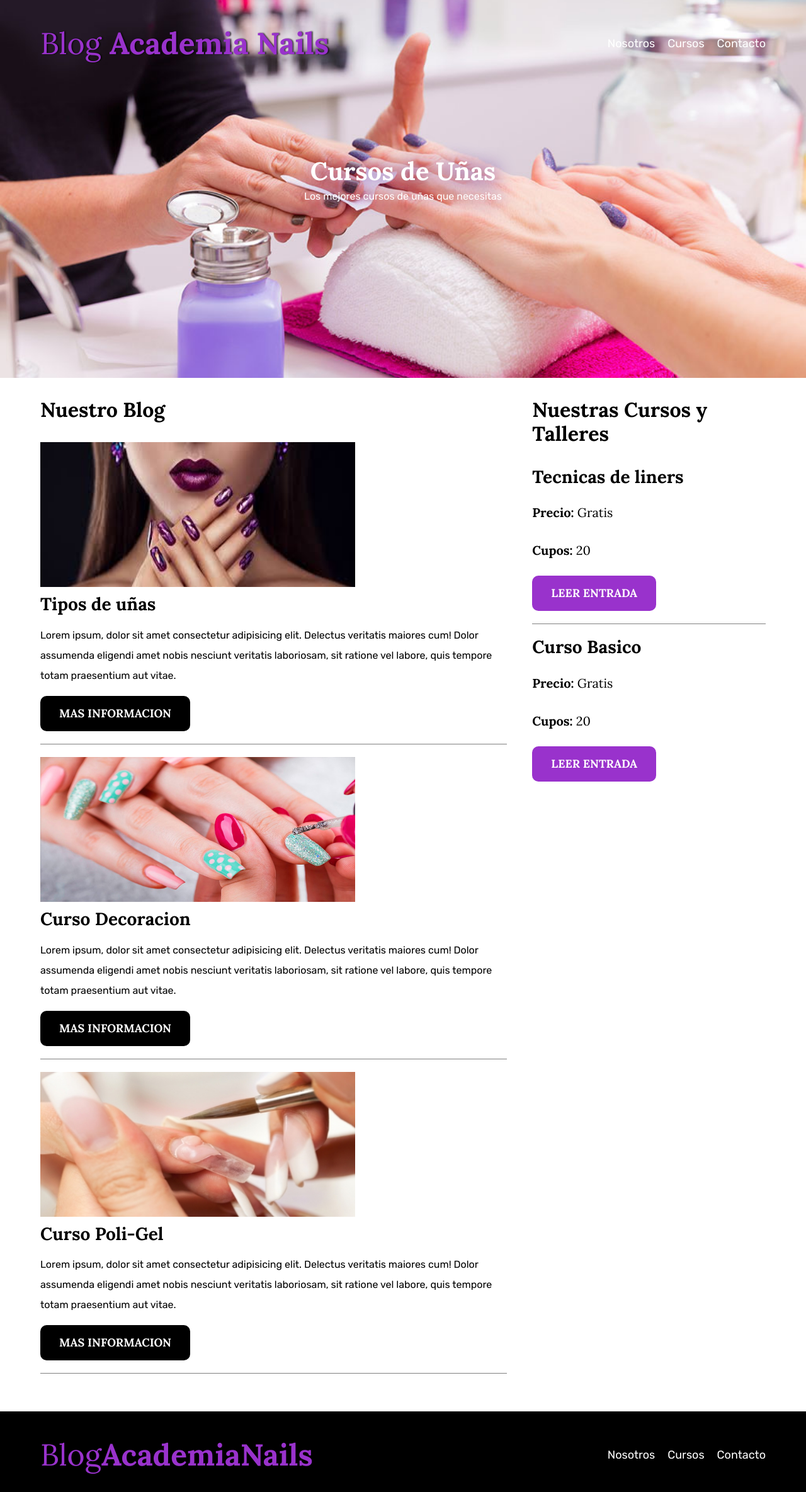
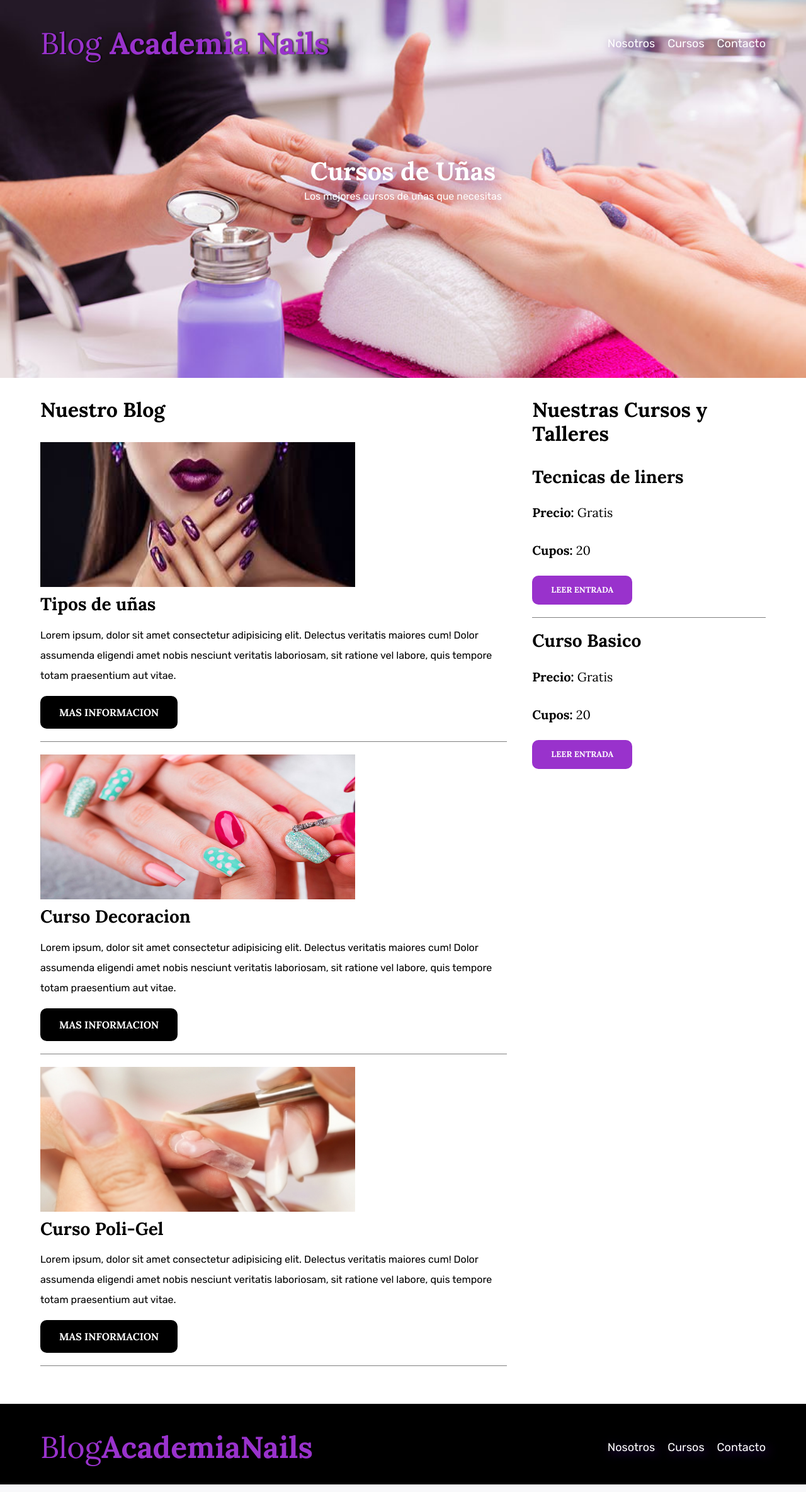
Before and after one commit to NataliaT-94/DesarrolloWeb2, a PHP site: page / in a window 1280 px wide. Shown: the whole page at 63% size. Run offline with PHP 8.4, Linux system fonts and the light colour scheme.

Commit message:
blogAcademiaNails-actualizado

```diff
--- a/blog-academiaNails/css/style.css
+++ b/blog-academiaNails/css/style.css
@@ -117,6 +117,7 @@ img{
     text-decoration: none;
     text-shadow: 2px 0px 2px rgba(0,0,0,0.67);
 }
+
 .logo__nombre{
     font-weight: 400;
 }
@@ -130,6 +131,7 @@ img{
     font-size: 1.8rem;
     color: var(--blanco);
     text-decoration: none;
+    text-shadow: 4px 4px 16px rgba(75,0,130,1);
 }
 @media (min-width: 768px) {
     .contenido-principal{
@@ -137,6 +139,11 @@ img{
         grid-template-columns: 2fr 1fr;
         column-gap: 4rem;
     }
+}
+.navegacion__enlace:hover{
+    color: var(--primario);
+    font-size: 2rem;
+    font-weight: bold;
 }
 
 
@@ -155,7 +162,7 @@ img{
     color: var(--blanco);
     text-align: center;
     padding: 1rem 3rem;
-    font-size: 1.8rem;
+    font-size: 1.6rem;
     text-transform: uppercase;
     font-weight: 700;
     text-decoration: none;
@@ -182,6 +189,11 @@ img{
 }
 .boton--secundario{
     background-color: var(--primario);
+    font-size: 1.3rem;
+}
+.boton--secundario:hover{
+    background-color: var(--negro);
+
 }
 
 .cursos{
```
